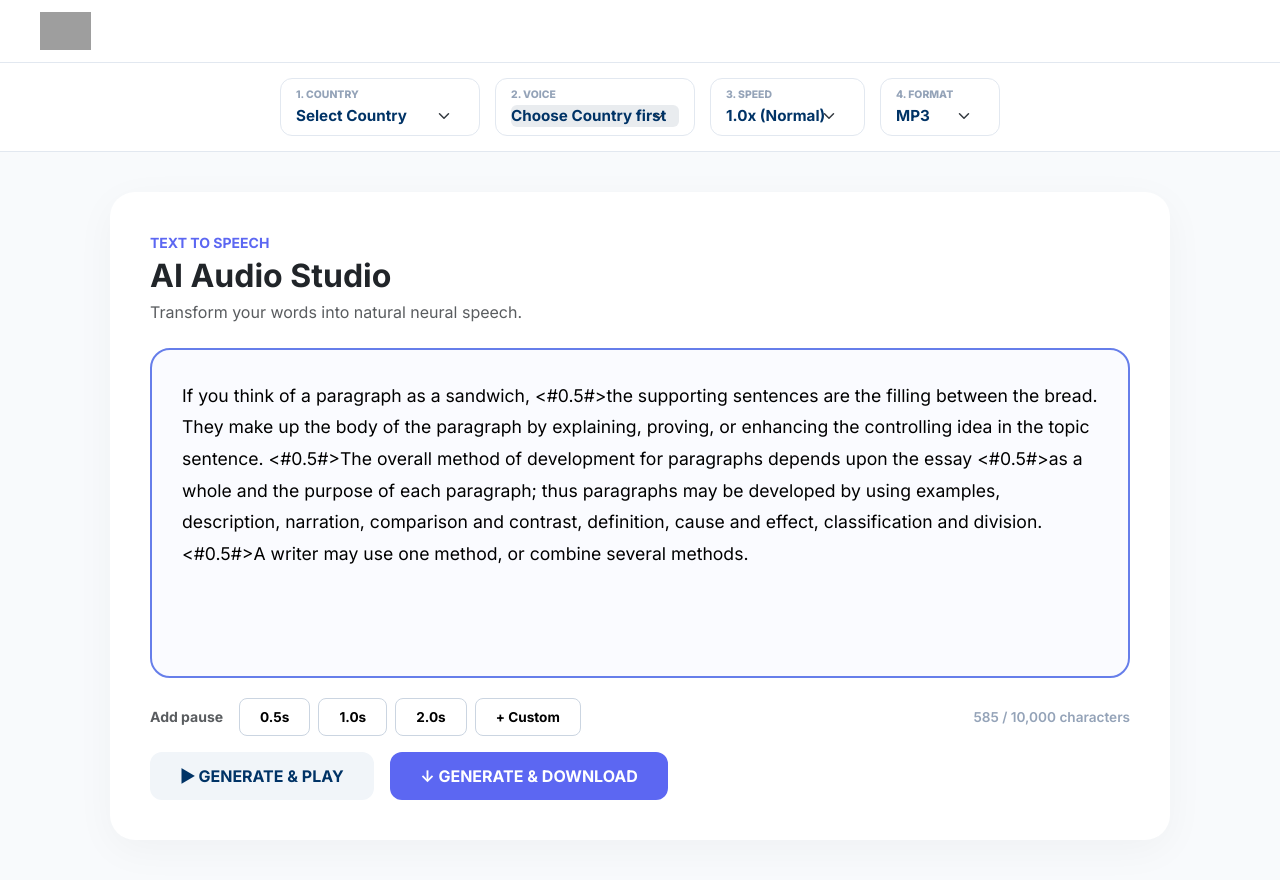
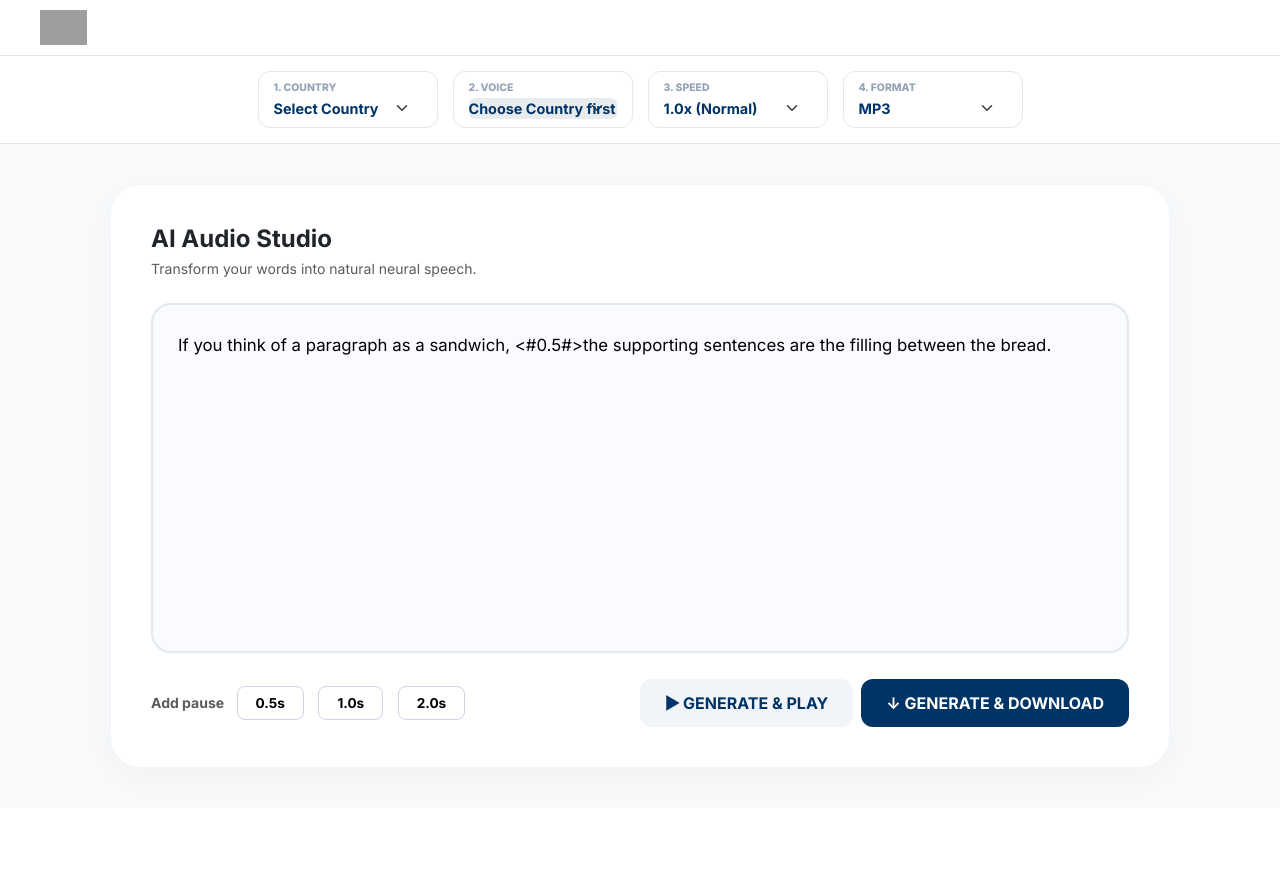
Before and after one commit to tusharkondvilkar/Multiple-text-to-voice, a Flask app: page / in a window 1280 px wide. After the commit the page ends 773 px from the top, so only its background shows below. Run offline with Flask 3, Linux system fonts and the light colour scheme; grey boxes are pictures that could not be loaded.

Commit message:
Update index.html

```diff
--- a/templates/index.html
+++ b/templates/index.html
@@ -7,44 +7,55 @@
     <link href="https://cdn.jsdelivr.net/npm/bootstrap@5.3.0/dist/css/bootstrap.min.css" rel="stylesheet">
     <link href="https://fonts.googleapis.com/css2?family=Inter:wght@400;600;700;800&display=swap" rel="stylesheet">
     <style>
-        :root { --hrm-blue: #003366; --accent: #5c67f2; }
-        body { background: #f8fafc; font-family: 'Inter', sans-serif; margin: 0; }
+        :root { --hrm-blue: #003366; --accent: #5c67f2; --bg: #f8fafc; }
+        body { background: var(--bg); font-family: 'Inter', sans-serif; margin: 0; }
 
-        .header-strip { background: white; padding: 12px 40px; border-bottom: 1px solid #e2e8f0; }
-        .controls-row { background: white; padding: 15px 40px; border-bottom: 1px solid #e2e8f0; display: flex; gap: 15px; justify-content: center; flex-wrap: wrap; }
+        /* Corporate Header Selectors */
+        .header-bar { background: white; padding: 10px 40px; border-bottom: 1px solid #e1e5eb; }
+        .selectors-row { background: white; padding: 15px 40px; border-bottom: 1px solid #e1e5eb; display: flex; gap: 15px; justify-content: center; }
 
-        .sel-box { border: 1px solid #e2e8f0; border-radius: 12px; padding: 8px 15px; background: white; min-width: 200px; }
-        .sel-label { font-size: 0.65rem; font-weight: 800; color: #94a3b8; text-transform: uppercase; margin-bottom: 2px; }
-        .form-select { border: none; font-weight: 700; color: var(--hrm-blue); padding: 0; font-size: 0.95rem; }
-        .form-select:focus { box-shadow: none; }
+        .selector-box { border: 1px solid #e2e8f0; border-radius: 12px; padding: 8px 15px; background: white; min-width: 180px; }
+        .selector-label { font-size: 0.65rem; font-weight: 800; color: #94a3b8; text-transform: uppercase; margin-bottom: 2px; }
+        .form-select { border: none; font-weight: 700; color: var(--hrm-blue); padding: 0; font-size: 0.9rem; outline: none; }
 
+        /* Dashboard Editor Card */
         .editor-container { max-width: 1100px; margin: 40px auto; padding: 0 20px; }
-        .glass-card { background: white; border-radius: 25px; padding: 40px; box-shadow: 0 10px 40px rgba(0,0,0,0.04); }
+        .studio-card { background: white; border-radius: 30px; padding: 40px; box-shadow: 0 10px 40px rgba(0,0,0,0.04); border: 1px solid #f1f5f9; }
 
-        .textarea-frame { border: 2px solid #667eea; border-radius: 20px; transition: 0.3s; margin-bottom: 20px; background: #fafbff; }
-        #textInput { width: 100%; border: none; padding: 30px; min-height: 320px; font-size: 1.1rem; line-height: 1.8; resize: none; outline: none; border-radius: 20px; background: transparent; }
+        #textInput {
+            width: 100%; border: 2px solid #e2e8f0; border-radius: 20px;
+            padding: 25px; min-height: 350px; font-size: 1.05rem; line-height: 1.8;
+            resize: none; outline: none; background: #fafbff; margin-bottom: 20px; transition: 0.3s;
+        }
+        #textInput:focus { border-color: var(--accent); background: white; }
 
-        .btn-pause { border: 1px solid #cbd5e1; background: #fff; border-radius: 8px; padding: 8px 20px; font-weight: 700; font-size: 0.85rem; margin-right: 8px; transition: 0.2s; }
+        /* Action Buttons & Result Bar */
+        .footer-bar { display: flex; align-items: center; justify-content: space-between; flex-wrap: wrap; gap: 15px; }
+        .btn-pause { border: 1px solid #cbd5e1; background: #fff; border-radius: 8px; padding: 6px 18px; font-weight: 700; font-size: 0.85rem; margin-right: 10px; transition: 0.2s; }
         .btn-pause:hover { border-color: var(--accent); color: var(--accent); }
 
-        .btn-main { font-weight: 700; border-radius: 12px; padding: 12px 30px; border: none; transition: 0.2s; }
-        .btn-play { background: #f1f5f9; color: var(--hrm-blue); margin-right: 12px; }
-        .btn-download { background: var(--accent); color: white; }
-        .btn-download:hover { background: #4a54e1; }
+        .btn-action { font-weight: 700; border-radius: 12px; padding: 12px 25px; border: none; transition: 0.2s; }
+        .btn-play { background: #f1f5f9; color: var(--hrm-blue); }
+        .btn-download { background: var(--hrm-blue); color: white; }
+        .btn-download:hover { background: #002244; transform: translateY(-1px); }
 
-        .stats-text { font-size: 0.85rem; color: #94a3b8; font-weight: 600; }
+        /* The Output Result Panel */
+        #resultPanel {
+            display: none; background: #eef2ff; padding: 10px 20px; border-radius: 15px;
+            align-items: center; gap: 15px; border: 1px solid #c7d2fe; margin-left: auto;
+        }
+        .btn-dl-now { background: var(--accent); color: white; border-radius: 8px; padding: 6px 14px; font-size: 0.8rem; text-decoration: none; font-weight: 700; }
+        .btn-dl-now:hover { background: #4a54e1; color: white; }
     </style>
 </head>
 <body>
 
-<div class="header-strip">
-    <img src="https://hrmantra.com/assets/images/hrmantralogosvg.svg" height="38">
-</div>
+<div class="header-bar"><img src="https://hrmantra.com/assets/images/hrmantralogosvg.svg" height="35"></div>
 
-<!-- Header Selectors -->
-<div class="controls-row">
-    <div class="sel-box">
-        <p class="sel-label">1. Country</p>
+<!-- STEP 1-4 SELECTORS IN HEADER -->
+<div class="selectors-row">
+    <div class="selector-box">
+        <p class="selector-label">1. Country</p>
         <select id="countrySelect" class="form-select" onchange="updateVoices()">
             <option value="">Select Country</option>
             {% for country in voice_map.keys() %}
@@ -52,54 +63,50 @@
             {% endfor %}
         </select>
     </div>
-    <div class="sel-box">
-        <p class="sel-label">2. Voice</p>
-        <select id="voiceSelect" class="form-select" disabled>
-            <option value="">Choose Country first</option>
-        </select>
+    <div class="selector-box">
+        <p class="selector-label">2. Voice</p>
+        <select id="voiceSelect" class="form-select" disabled><option>Choose Country first</option></select>
     </div>
-    <div class="sel-box" style="min-width: 150px;">
-        <p class="sel-label">3. Speed</p>
+    <div class="selector-box">
+        <p class="selector-label">3. Speed</p>
         <select id="speedSelect" class="form-select">
             <option value="1.0">1.0x (Normal)</option>
             <option value="1.1">1.1x (Fast)</option>
-            <option value="1.2">1.2x (Very Fast)</option>
             <option value="0.9">0.9x (Slow)</option>
-            <option value="0.8">0.8x (Very Slow)</option>
         </select>
     </div>
-    <div class="sel-box" style="min-width: 120px;">
-        <p class="sel-label">4. Format</p>
-        <select class="form-select"><option>MP3</option></select>
+    <div class="selector-box">
+        <p class="selector-label">4. Format</p>
+        <select class="form-select"><option>MP3</option><option>WAV</option></select>
     </div>
 </div>
 
 <div class="editor-container">
-    <div class="glass-card">
-        <p class="small fw-bold mb-1" style="color: var(--accent);">TEXT TO SPEECH</p>
-        <h2 class="fw-bold mb-1">AI Audio Studio</h2>
-        <p class="text-muted mb-4">Transform your words into natural neural speech.</p>
+    <div class="studio-card">
+        <h4 class="fw-bold mb-1">AI Audio Studio</h4>
+        <p class="text-muted mb-4 small">Transform your words into natural neural speech.</p>
 
-        <div class="textarea-frame">
-            <textarea id="textInput">If you think of a paragraph as a sandwich, <#0.5#>the supporting sentences are the filling between the bread. They make up the body of the paragraph by explaining, proving, or enhancing the controlling idea in the topic sentence. <#0.5#>The overall method of development for paragraphs depends upon the essay <#0.5#>as a whole and the purpose of each paragraph; thus paragraphs may be developed by using examples, description, narration, comparison and contrast, definition, cause and effect, classification and division. <#0.5#>A writer may use one method, or combine several methods.</textarea>
-        </div>
+        <textarea id="textInput" placeholder="Enter text here...">If you think of a paragraph as a sandwich, <#0.5#>the supporting sentences are the filling between the bread.</textarea>
 
-        <div class="d-flex justify-content-between align-items-center flex-wrap gap-3">
-            <div class="d-flex align-items-center">
-                <span class="small fw-bold text-muted me-3">Add pause</span>
-                <button class="btn-pause" onclick="addTag('0.5')">0.5s</button>
-                <button class="btn-pause" onclick="addTag('1.0')">1.0s</button>
-                <button class="btn-pause" onclick="addTag('2.0')">2.0s</button>
-                <button class="btn-pause" onclick="addCustomTag()">+ Custom</button>
+        <div class="footer-bar">
+            <!-- Pause Buttons -->
+            <div>
+                <span class="small fw-bold text-muted me-2">Add pause</span>
+                <button class="btn-pause" onclick="insertTag('0.5')">0.5s</button>
+                <button class="btn-pause" onclick="insertTag('1.0')">1.0s</button>
+                <button class="btn-pause" onclick="insertTag('2.0')">2.0s</button>
             </div>
 
-            <div class="stats-text">
-                <span id="charCount">0</span> / 10,000 characters
-            </div>
+            <!-- Action Buttons -->
+            <div class="d-flex align-items-center gap-2 ms-auto">
+                <button class="btn-action btn-play" id="playBtn" onclick="generate(true)">▶ GENERATE & PLAY</button>
+                <button class="btn-action btn-download" id="dlBtn" onclick="generate(false)">↓ GENERATE & DOWNLOAD</button>
 
-            <div>
-                <button class="btn-main btn-play" onclick="generateAudio(true)">▶ GENERATE & PLAY</button>
-                <button class="btn-main btn-download" id="genBtn" onclick="generateAudio(false)">↓ GENERATE & DOWNLOAD</button>
+                <!-- This panel shows after generation is complete -->
+                <div id="resultPanel">
+                    <audio id="audioPlayer" controls style="height: 35px;"></audio>
+                    <a id="dlNowLink" class="btn-dl-now" href="#" download="audio.mp3">Download Now</a>
+                </div>
             </div>
         </div>
     </div>
@@ -116,81 +123,62 @@
             vSelect.disabled = false;
             voiceMap[country].forEach(v => {
                 let opt = document.createElement('option');
-                opt.value = v.id;
-                opt.textContent = v.label;
+                opt.value = v.id; opt.textContent = v.label;
                 vSelect.appendChild(opt);
             });
-        } else {
-            vSelect.disabled = true;
-            vSelect.innerHTML = '<option value="">Choose Country first</option>';
         }
     }
 
-    function addTag(sec) {
-        const area = document.getElementById('textInput');
+    // INSERT TAG AT CURSOR POSITION
+    function insertTag(sec) {
+        const textarea = document.getElementById('textInput');
         const tag = `<#${sec}#>`;
-        const start = area.selectionStart;
-        const end = area.selectionEnd;
-        area.value = area.value.substring(0, start) + tag + area.value.substring(end);
-        area.focus();
-        area.setSelectionRange(start + tag.length, start + tag.length);
-        updateChars();
+        const start = textarea.selectionStart;
+        const end = textarea.selectionEnd;
+        textarea.value = textarea.value.substring(0, start) + tag + textarea.value.substring(end);
+        textarea.focus();
+        textarea.setSelectionRange(start + tag.length, start + tag.length);
     }
 
-    function addCustomTag() {
-        const val = prompt("Enter pause in seconds (e.g. 1.5, 3.0):", "1.5");
-        if (val && !isNaN(val)) {
-            addTag(val);
-        }
-    }
-
-    function updateChars() {
-        document.getElementById('charCount').innerText = document.getElementById('textInput').value.length;
-    }
-    document.getElementById('textInput').addEventListener('input', updateChars);
-    updateChars();
-
-    async function generateAudio(isPlay) {
-        const text = document.getElementById('textInput').value.trim();
+    async function generate(isPlayOnly) {
+        const text = document.getElementById('textInput').value;
         const voice = document.getElementById('voiceSelect').value;
         const speed = document.getElementById('speedSelect').value;
 
-        if (!countrySelect.value || !voice || voice.includes("Choose")) {
-            return alert("Please select a Country and Voice from the header!");
-        }
-        if (!text) return alert("Please enter text in the editor.");
+        if(!voice || voice.includes("Choose")) return alert("Please select a voice!");
 
-        const btn = document.getElementById('genBtn');
-        btn.disabled = true;
-        btn.innerText = "Processing...";
+        document.getElementById('playBtn').disabled = true;
+        document.getElementById('dlBtn').disabled = true;
 
         try {
             const res = await fetch('/generate', {
                 method: 'POST',
-                headers: { 'Content-Type': 'application/json' },
+                headers: {'Content-Type': 'application/json'},
                 body: JSON.stringify({ text, voice, speed })
             });
             const data = await res.json();
 
-            if (data.url) {
-                if (isPlay) {
-                    const audio = new Audio(data.url);
-                    audio.play();
+            if(data.url) {
+                // Show Result Panel next to buttons
+                document.getElementById('resultPanel').style.display = 'flex';
+                const player = document.getElementById('audioPlayer');
+                player.src = data.url;
+                document.getElementById('dlNowLink').href = data.url;
+
+                if(isPlayOnly) {
+                    player.play();
                 } else {
-                    const a = document.createElement('a');
-                    a.href = data.url;
-                    a.download = "HRMantra_Speech.mp3";
-                    a.click();
+                    document.getElementById('dlNowLink').click();
                 }
             } else {
-                alert("Generation Error: " + (data.error || "Unknown"));
+                alert("Error: " + data.error);
             }
         } catch (e) {
-            alert("Server connection failed. Please try again.");
-        } finally {
-            btn.disabled = false;
-            btn.innerText = "↓ GENERATE & DOWNLOAD";
+            alert("Connection error. Ensure the server is running.");
         }
+
+        document.getElementById('playBtn').disabled = false;
+        document.getElementById('dlBtn').disabled = false;
     }
 </script>
 </body>
```
